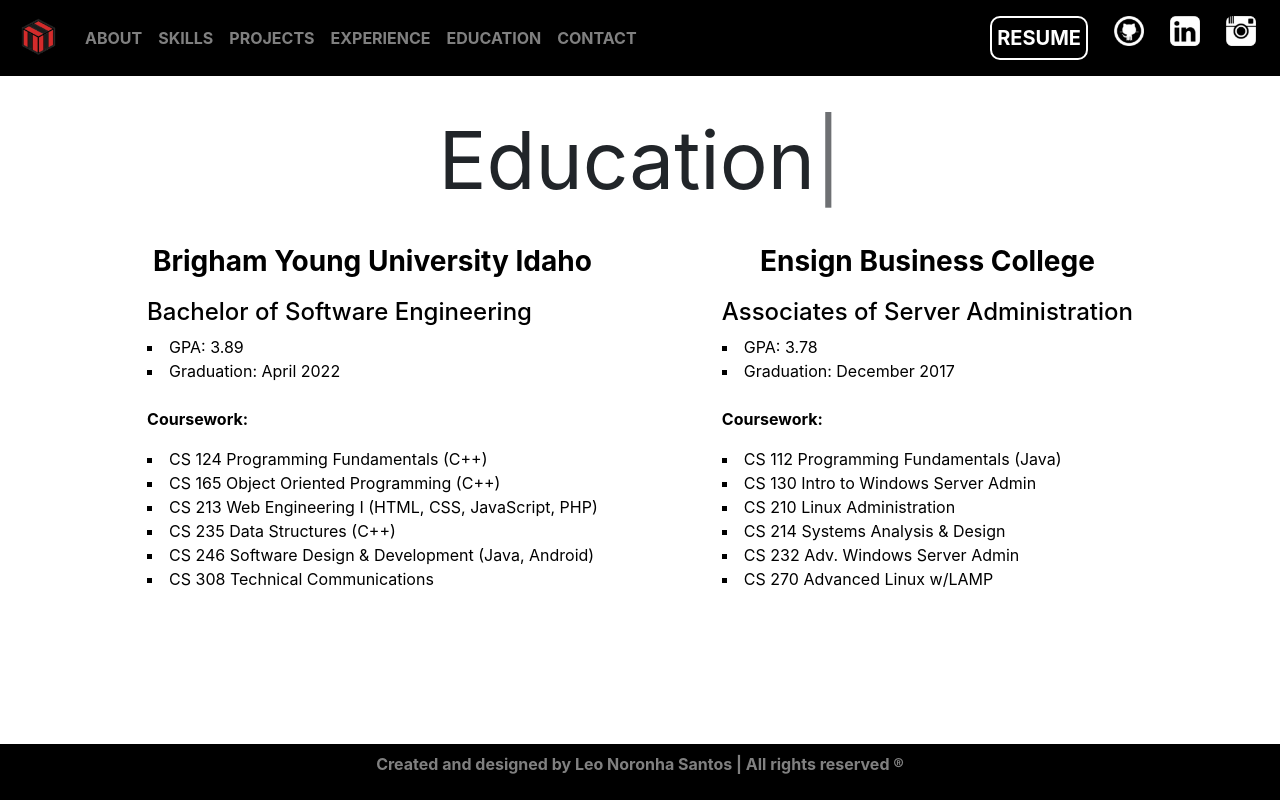
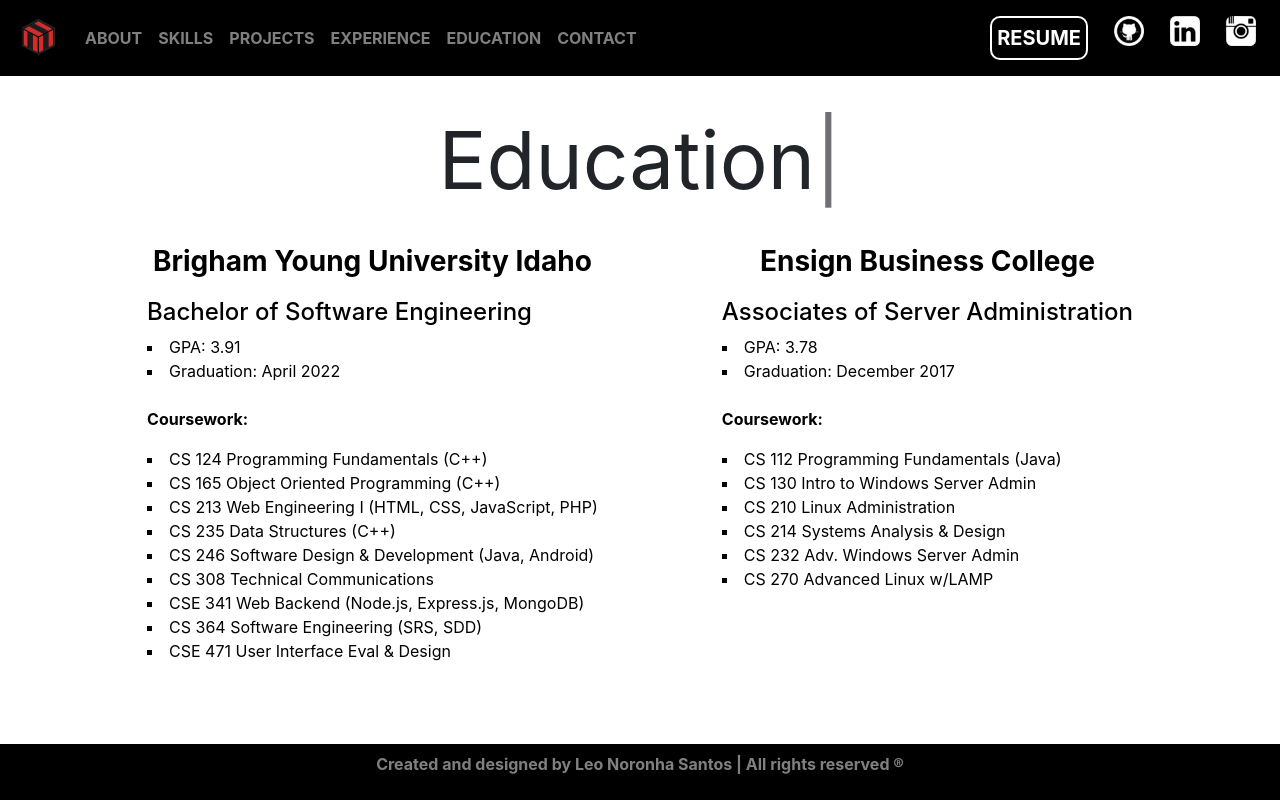
Before and after one commit to leonoronhas/portfolio, a React (Create React App) app: page /education in a window 1280 px wide. Built offline with nearby package versions, Linux system fonts and the light colour scheme.

Commit message:
Added classes and updated GPA

```diff
--- a/src/screens/Education.js
+++ b/src/screens/Education.js
@@ -8,9 +8,7 @@
   return (
     <div className="container">
       <div className="title">
-        <Typist avgTypingDelay={150}>
-          Education
-        </Typist>
+        <Typist avgTypingDelay={150}>Education</Typist>
       </div>
       <div className="educationorganizer">
         <div className="intro-landing animated fadeInUp delay-1s">
@@ -20,7 +18,7 @@
                 <strong>Brigham Young University Idaho</strong>
               </p>
               <h4>Bachelor of Software Engineering</h4>
-              <li>GPA: 3.89</li>
+              <li>GPA: 3.91</li>
               <li>Graduation: April 2022 </li>
               <br />
               <p>
@@ -32,6 +30,9 @@
               <li>CS 235 Data Structures (C++)</li>
               <li>CS 246 Software Design & Development (Java, Android)</li>
               <li>CS 308 Technical Communications</li>
+              <li>CSE 341 Web Backend (Node.js, Express.js, MongoDB)</li>
+              <li>CS 364 Software Engineering (SRS, SDD)</li>
+              <li>CSE 471 User Interface Eval & Design</li>
             </div>
           </div>
         </div>
```
